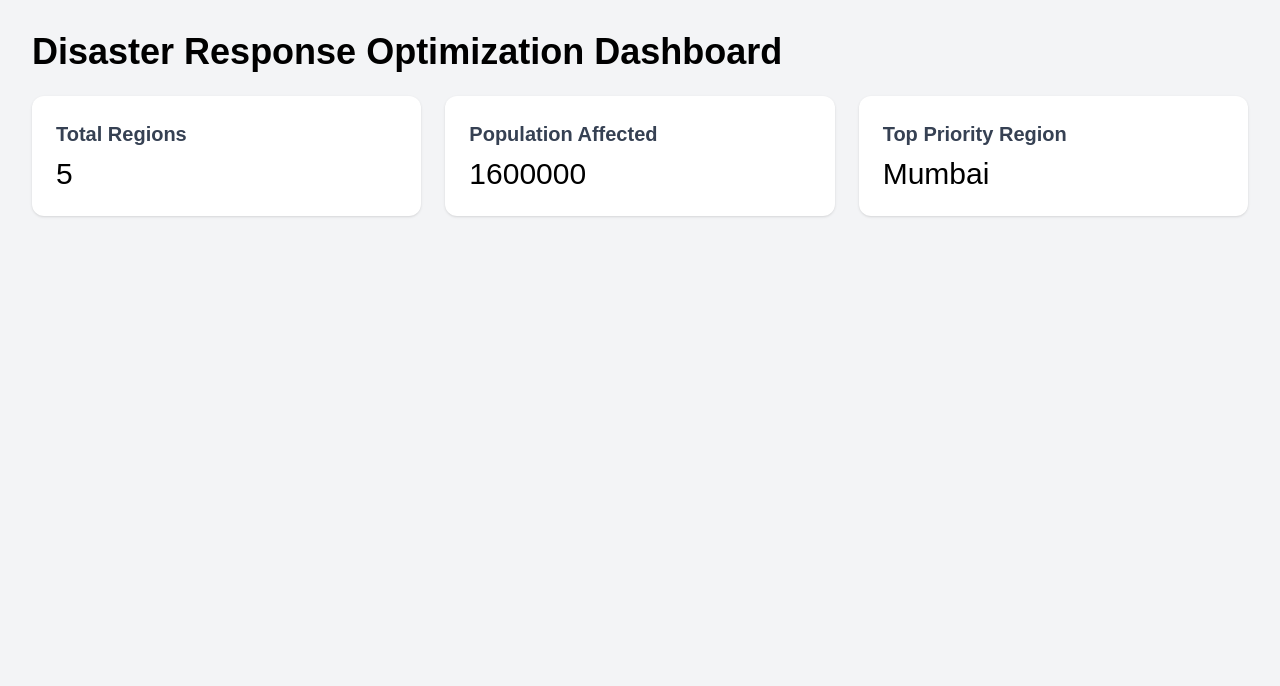
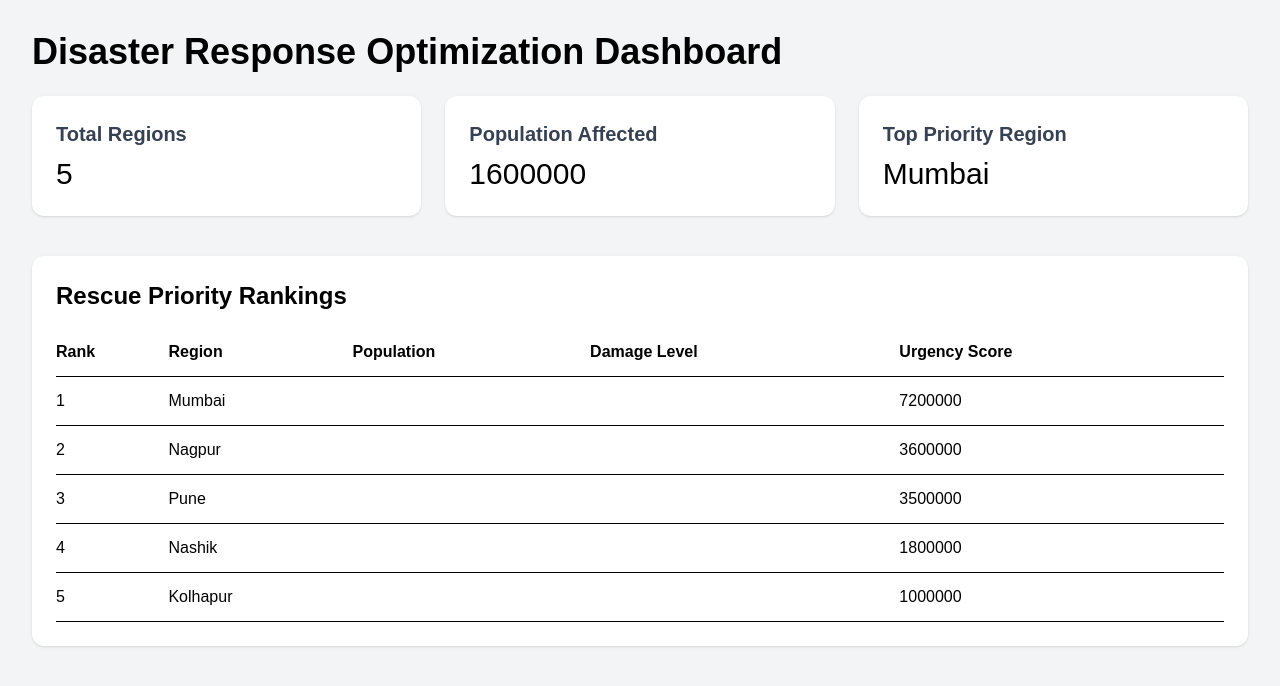
Before and after one commit to kavyabhand/National-Scale-Disaster-Response-Optimization-Engine, a Next.js app in the folder frontend/: page / in a window 1280 px wide. Shown: the top 686 px of the page. Built offline with nearby package versions, Linux system fonts and the light colour scheme.

Commit message:
feat: add rescue priority rankings table to dashboard

```diff
--- a/frontend/app/page.tsx
+++ b/frontend/app/page.tsx
@@ -15,25 +15,53 @@
 
   return (
     <main className="min-h-screen bg-gray-100 p-8 text-black">
-      <h1 className="text-4xl font-bold mb-6 text-black">
+      <h1 className="text-4xl font-bold mb-6">
         Disaster Response Optimization Dashboard
       </h1>
 
-      <div className="grid grid-cols-1 md:grid-cols-3 gap-6">
+      <div className="grid grid-cols-1 md:grid-cols-3 gap-6 mb-10">
         <div className="bg-white p-6 rounded-xl shadow">
           <h2 className="text-xl font-semibold text-gray-700">Total Regions</h2>
-          <p className="text-3xl mt-2 text-black">{data.total_regions}</p>
+          <p className="text-3xl mt-2">{data.total_regions}</p>
         </div>
 
         <div className="bg-white p-6 rounded-xl shadow">
           <h2 className="text-xl font-semibold text-gray-700">Population Affected</h2>
-          <p className="text-3xl mt-2 text-black">{data.population_affected}</p>
+          <p className="text-3xl mt-2">{data.population_affected}</p>
         </div>
 
         <div className="bg-white p-6 rounded-xl shadow">
           <h2 className="text-xl font-semibold text-gray-700">Top Priority Region</h2>
-          <p className="text-3xl mt-2 text-black">{data.priority_order[0].name}</p>
+          <p className="text-3xl mt-2">{data.priority_order[0].name}</p>
         </div>
+      </div>
+
+      <div className="bg-white rounded-xl shadow p-6">
+        <h2 className="text-2xl font-bold mb-4">Rescue Priority Rankings</h2>
+
+        <table className="w-full border-collapse">
+          <thead>
+            <tr className="border-b text-left">
+              <th className="py-3">Rank</th>
+              <th>Region</th>
+              <th>Population</th>
+              <th>Damage Level</th>
+              <th>Urgency Score</th>
+            </tr>
+          </thead>
+
+          <tbody>
+            {data.priority_order.map((region: any, index: number) => (
+              <tr key={index} className="border-b hover:bg-gray-50">
+                <td className="py-3">{index + 1}</td>
+                <td>{region.name}</td>
+                <td>{region.population}</td>
+                <td>{region.damage_level}</td>
+                <td>{region.urgency_score}</td>
+              </tr>
+            ))}
+          </tbody>
+        </table>
       </div>
     </main>
   );
```
